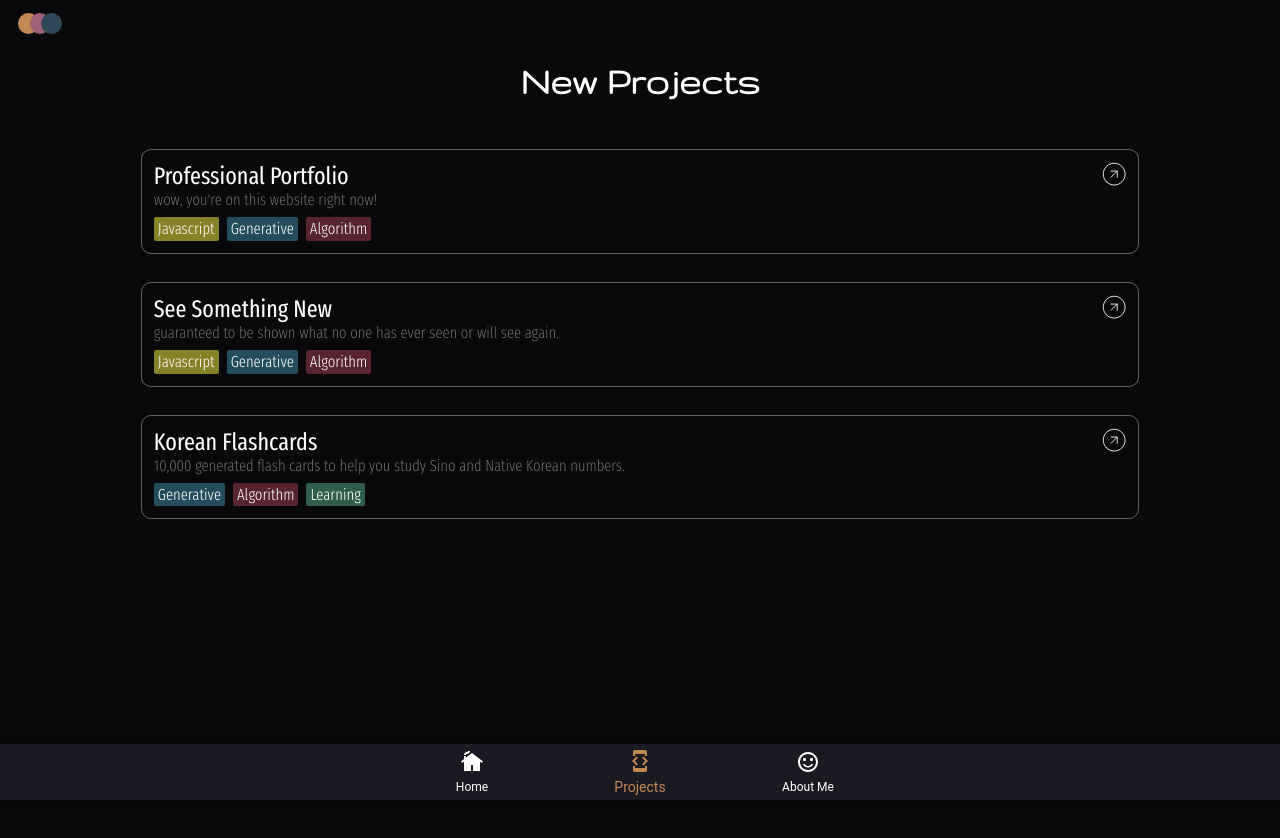
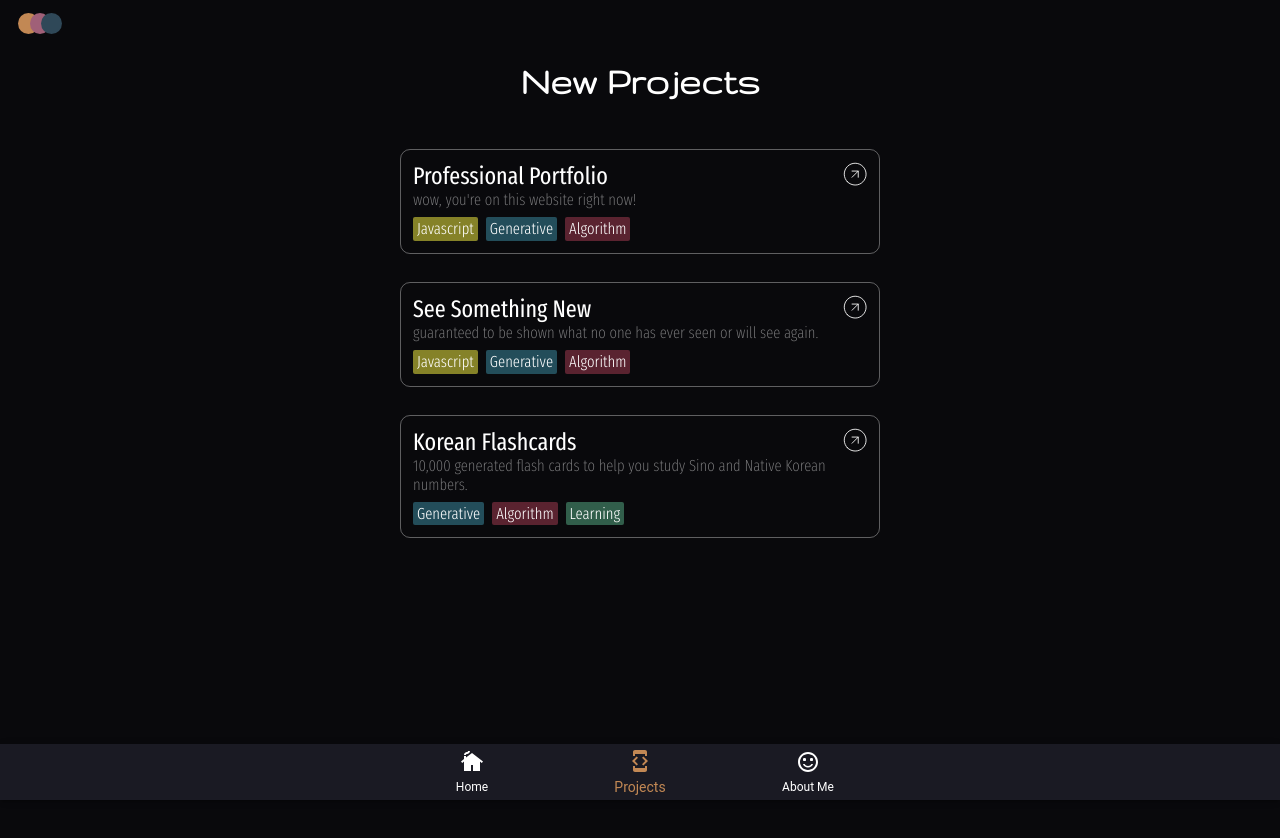
Before and after one commit to AdamDavisDeveloper/adams-portfolio, a React (Vite) app: page /projects in a window 1280 px wide. Shown: the top 838 px of the page. Built offline with nearby package versions, Linux system fonts and the light colour scheme.

Commit message:
basic projects list desktop styles

```diff
--- a/src/Views/Projects/Projects.scss
+++ b/src/Views/Projects/Projects.scss
@@ -2,6 +2,7 @@
     min-height: 100vh;
     color: white;
     width: 78%;
+    max-width: 30rem;
     margin: auto;
     padding-top: var(--page-padding-top);
     padding-bottom: var(--page-padding-bottom);
```
